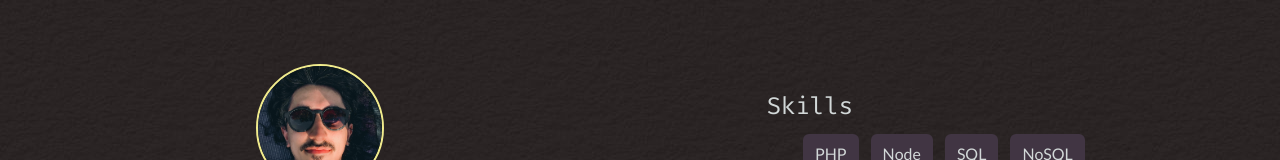
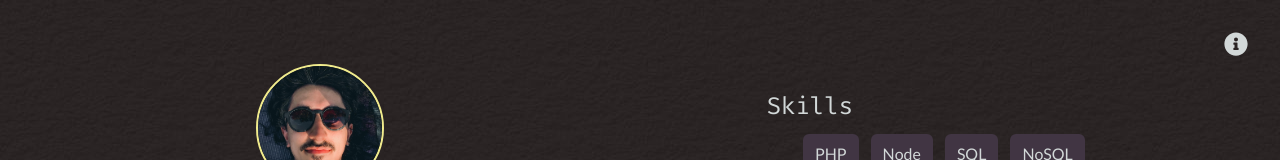
Before and after one commit to gabrielluizcm/gabrielluizcm.github.io, a React (Vite) app: page / in a window 1280 px wide. Shown: the top 160 px of the page. Built offline with nearby package versions, Linux system fonts and the light colour scheme.

Commit message:
WIP - add info button

```diff
--- a/package.json
+++ b/package.json
@@ -10,6 +10,7 @@
     "preview": "vite preview"
   },
   "dependencies": {
+    "@headlessui/react": "^1.7.16",
     "react": "^18.2.0",
     "react-dom": "^18.2.0",
     "react-icons": "^4.10.1"
--- a/src/App.tsx
+++ b/src/App.tsx
@@ -3,6 +3,7 @@ import BgImage from './images/texture.jpg';
 import NameAndLinks from './components/NameAndLinks';
 import AboutMe from './components/AboutMe';
 import SkillsAndProjects from './components/SkillsAndProjects';
+import InfoPopover from './components/InfoPopover';
 
 function App() {
   return (
@@ -23,6 +24,7 @@ function App() {
           <SkillsAndProjects />
         </div>
       </div>
+      <InfoPopover />
     </div >
   )
 }
--- /dev/null
+++ b/src/components/InfoPopover/index.tsx
@@ -0,0 +1,23 @@
+import { Popover, Transition } from '@headlessui/react';
+import { FaInfoCircle } from 'react-icons/fa';
+
+export default function InfoPopover() {
+  return (
+    <Popover className="absolute top-8 right-8">
+      <Popover.Button className='absolute top-0 right-0'>
+        <FaInfoCircle size={24} className="text-light-silver" />
+      </Popover.Button>
+
+      <Transition>
+        <Popover.Panel className='absolute top-5 right-5 text-faux-black w-48 bg-light-silver p-3 rounded-md'>
+          <a
+            className='text-onyx hover:text-lavander-indigo underline'
+            href="https://www.freepik.com/free-photo/white-texture_946233.htm#query=paper%20texture&position=0&from_view=keyword&track=ais">
+            Background image by bedneyimages
+          </a> on Freepik
+        </Popover.Panel>
+      </Transition>
+
+    </Popover>
+  )
+}
```
Also changed, not shown: 1 other file (tests, documents, lock files or other folders).
